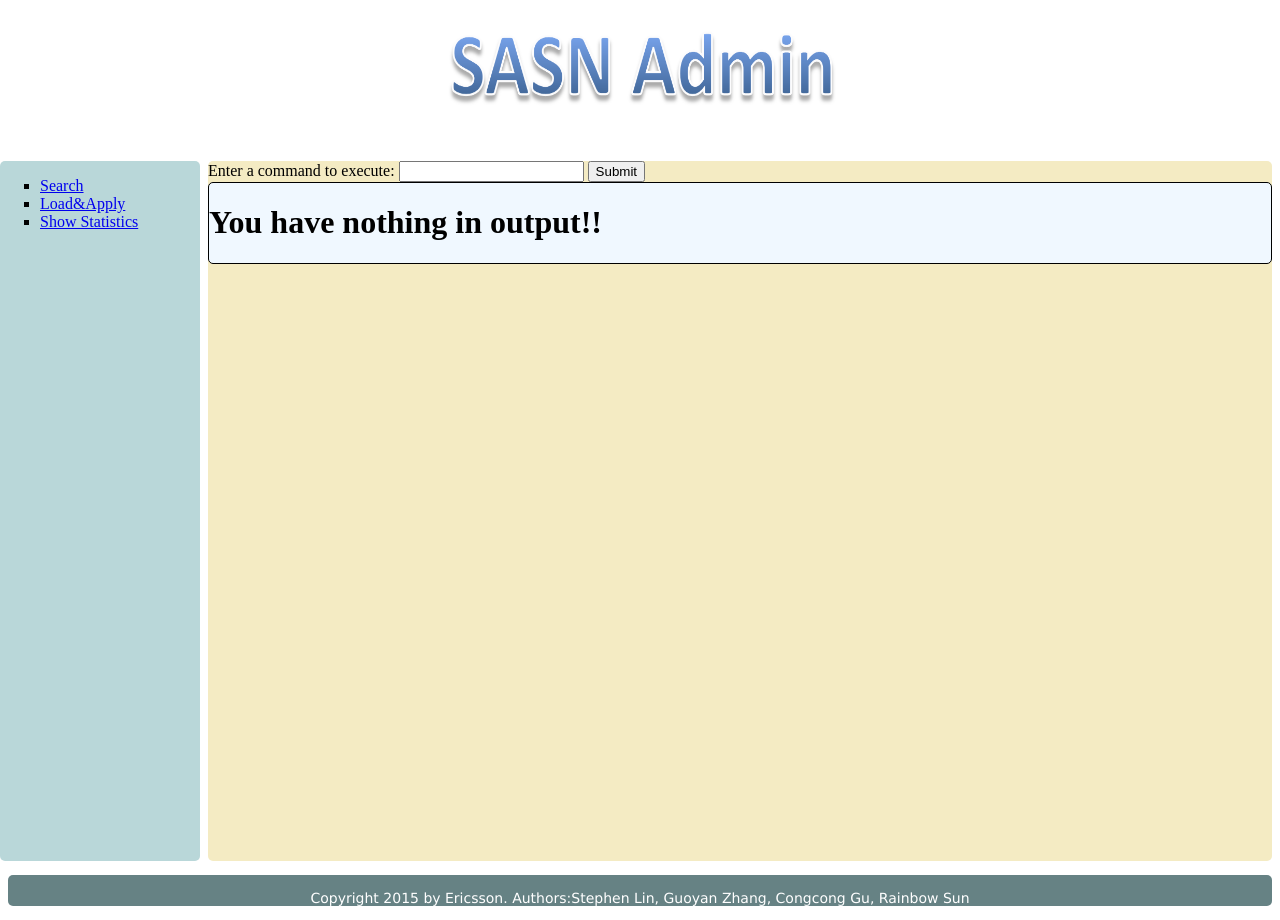
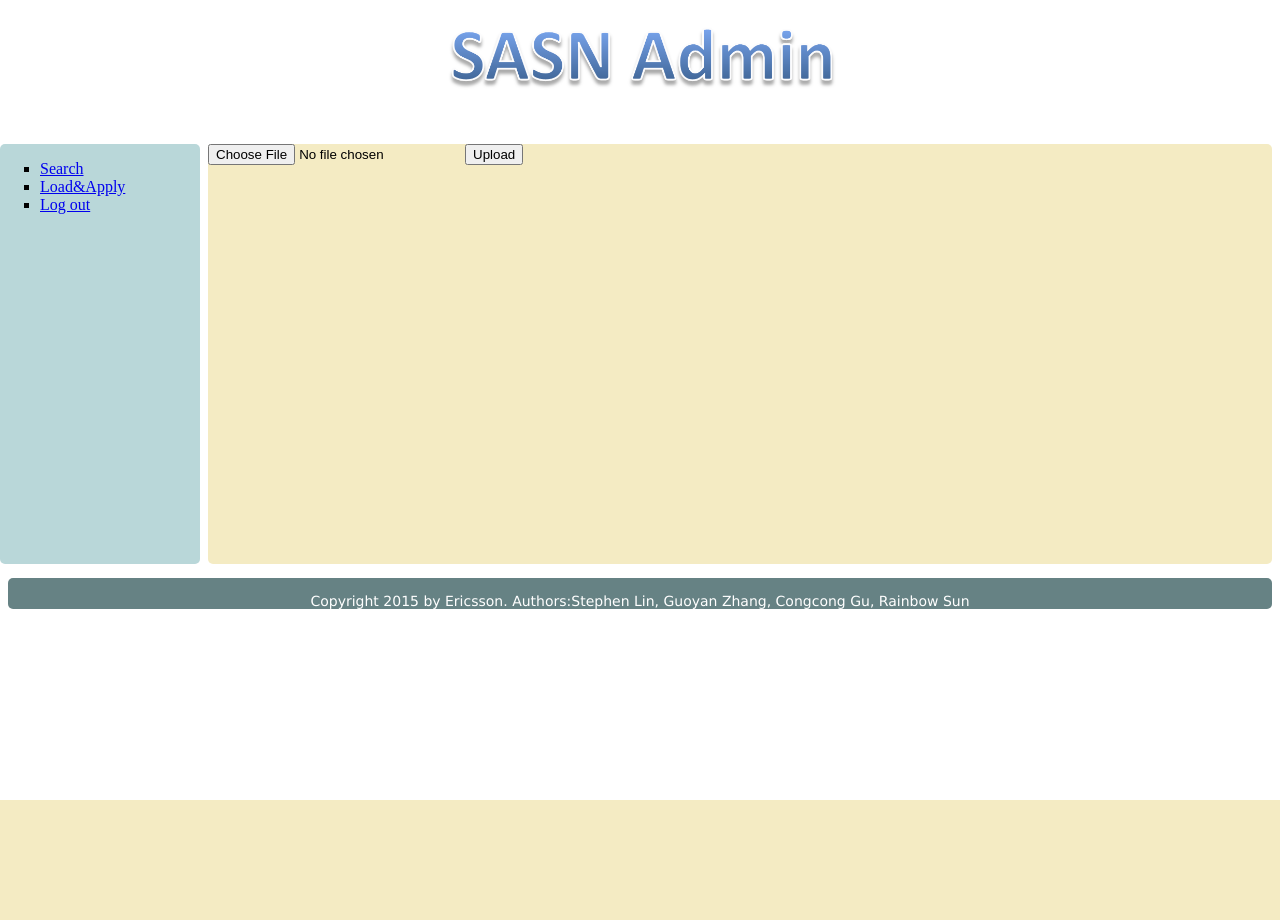
Before and after one commit to m170897017/SASNAdmin, a Flask app: page /loadandapply/ in a window 1280 px wide. After the commit the page ends 800 px from the top, so only its background shows below. Run offline with Flask 2, Linux system fonts and the light colour scheme; parts of the project's set-up code (start-up, migrations or seed data) failed here and were passed over.

Commit message:
add uplaod function

```diff
--- a/RunServer.py
+++ b/RunServer.py
@@ -5,13 +5,31 @@ Created on Nov 20, 2014
 
 @author: eccglln
 '''
-from flask import Flask, render_template, request, redirect, url_for
+import os
+from flask import Flask, render_template, request, redirect, url_for, send_from_directory
+
+from werkzeug import secure_filename
+
+from werkzeug import SharedDataMiddleware
 
 from CMDHelper import SASNCMDHelper
 import settings
 
+UPLOAD_FOLDER = 'C:\Users\eggnzzg\SASNAdmin\static'
+ALLOWED_EXTENSIONS = set(['wzd', 'cfg', 'conf'])
 
 app = Flask(__name__)
+
+
+app.config['UPLOAD_FOLDER'] = UPLOAD_FOLDER
+app.config['MAX_CONTENT_LENGTH'] = 16 * 1024 * 1024
+
+
+def allowed_file(filename):
+    return '.' in filename and \
+           filename.rsplit('.', 1)[1] in ALLOWED_EXTENSIONS
+
+
 
 @app.route('/search/', methods=['GET', 'POST'])
 def search():
@@ -42,13 +60,25 @@ def login():
 
 
 @app.route('/loadandapply/', methods=['GET', 'POST'])
-def load():
+def upload_file():
+    error = None
+    upload_result = None
     if request.method == 'POST':
+        file = request.files['file']
+        if file and allowed_file(file.filename):
+            filename = secure_filename(file.filename)
 
-        results = sasn_cmd_helper.exec_cmd_test(request.form['cmd'])
+            file.save(os.path.join(app.config['UPLOAD_FOLDER'], filename))
 
-        return render_template('loadandapply.html', results=results)
-    return render_template('loadandapply.html')
+            upload_result = "Success"
+
+            return render_template('loadandapply.html', upload_result=upload_result)
+        else:
+            error = 'Invalid extension of file, should end with wzd, cfg or conf'
+
+    return render_template('loadandapply.html', error=error)
+
+
 
 if __name__ == '__main__':
 
--- a/static/style.css
+++ b/static/style.css
@@ -19,7 +19,7 @@ div a{
 	width: 400px;
 }
 img {
-	height: 100px;
+	height: 15%;
 	width: 400px;
 
 
@@ -46,15 +46,15 @@ a:hover {
 	padding-top: 15px;
 }
 
-#header p {
+/*#header p {
 	position: relative;
 	padding-top: 15px;
 
-}
+}*/
 #header {
 	z-index: 1;
     position: relative;
-	height: 20%;
+	height: 15%;
 	clear: both;
 	font-family: Verdana, sans-serif;
 	font-size: 14px;
@@ -64,7 +64,7 @@ a:hover {
 }
 .wrapper {width: 100%;height: 100%; }
 .left {
-	height: 700px;
+	height: 420px;
 	background-color: #B9D7D9;
 	margin-bottom: 10px;
     width:200px;
@@ -78,7 +78,7 @@ a:hover {
 	margin-top: 50px;
 	background-color: #F4EBC3;
 	margin-bottom: 10px;
-    height: 700px;
+    height: 420px;
     margin-left:200px;
 }
 
@@ -113,3 +113,12 @@ a:hover {
     border:1px solid black;
     background-color: aliceblue;
 }
+.error{
+    font-family: 'Lucida Grande', 'Lucida Sans Unicode', 'Geneva', 'Verdana', sans-serif;
+    color: chocolate;
+
+}
+.success{
+    font-family: 'Lucida Grande', 'Lucida Sans Unicode', 'Geneva', 'Verdana', sans-serif;
+    color: green;
+}
--- a/templates/home.html
+++ b/templates/home.html
@@ -4,7 +4,7 @@
 <head>
     {% block head %}
     <link type="text/css" rel="stylesheet" href="{{ url_for('static', filename='style.css') }}"/>
-    <title>{% block title %} Hello from Flask {% endblock %}</title>
+    <title>{% block title %} SASN Admin {% endblock %}</title>
     {% endblock %}
 </head>
 
@@ -21,7 +21,7 @@
         <ul>
         <li><a href="/search"><span>Search</span></a></li>
         <li><a href="/loadandapply"><span>Load&Apply</span></a></li>
-        <li><a href="/show"><span>Show Statistics</span></a></li>
+        <li><a href="/show"><span>Log out</span></a></li>
         </ul>
 
   {% endblock %}</div>
--- a/templates/loadandapply.html
+++ b/templates/loadandapply.html
@@ -1,33 +1,31 @@
 {% extends "home.html" %}
-{% block title %}SASN admin search{% endblock %}
+{% block title %}SASN admin load&apply{% endblock %}
 
-
-<div id="left">{% block left %}
-     {{ super() }}
-  {% endblock %}</div>
 
 {% block content %}
 
 
+    <form action="" method=post enctype=multipart/form-data>
+      <p><input type=file name=file value=Choose>
+         <input type=submit value=Upload>
 
-<form name="search_test" method="POST" action="/search">
+    </form>
 
-    Enter a command to execute:
-    <input type="text" name="cmd"/>
-    <input type="submit" value="Submit"/>
+  {% if error %}
+    <div id="output">
 
-</form>
+
+  <p class=error>Error: {{ error }}
+      </div>
+ {% endif %}
+
+
+  {% if upload_result %}
     <div id="output">
-{% if error %}
-  <p class=error>Error: {{ error }}
+
+
+  <p class=success>{{ upload_result }}
+      </div>
  {% endif %}
-<body>
-{% if results %}
-    {% for res in results %}
-        {{ res }}<br>
-    {% endfor %}
-{% else %}
-    <h1>You have nothing in output!!</h1>
-{% endif %}
-    </div>
+
 {% endblock %}
--- a/templates/login.html
+++ b/templates/login.html
@@ -6,9 +6,6 @@
     <title></title>
 </head>
 <body>
-
-</body>
-</html>
 {% if error %}
   <p class=error>Error: {{ error }}
  {% endif %}
@@ -22,3 +19,6 @@
     </dl>
     <p><input type="submit" value="Login">
 </form>
+
+</body>
+</html>
--- a/templates/search.html
+++ b/templates/search.html
@@ -3,7 +3,7 @@
 
 {% block content %}
 
-<form name="search_test" method="POST" action="/search">
+<form name="search_test" method="POST" action="/search/">
 
     Enter a command to execute:
     <input type="text" name="cmd"/>
```
